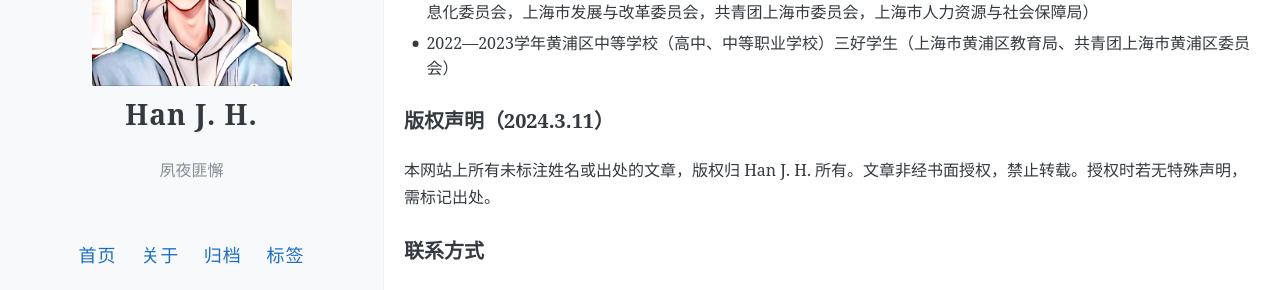
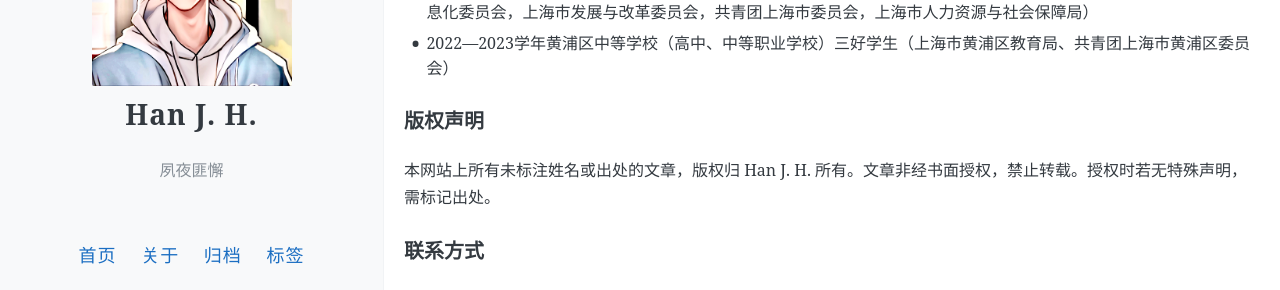
Before and after one commit to theguyhjh/theguyhjh.github.io, a Jekyll site: the page built from about.md, in a window 1280 px wide. Shown: the part 234-524 px from the top of the page. Built offline with Jekyll 4.4.1, drawn with Linux system fonts in a browser that asks for light colours; comment, search, counter and statistics services are not loaded.

Commit message:
2024/02/14/02:28

```diff
--- a/about.md
+++ b/about.md
@@ -10,7 +10,7 @@ permalink: /about/
 + 第八届中国国际「互联网+」大学生创新创业大赛上海赛区优胜奖（2022年9月，上海市教育委员会，上海市经济与信息化委员会，上海市发展与改革委员会，共青团上海市委员会，上海市人力资源与社会保障局）
 + 2022—2023学年黄浦区中等学校（高中、中等职业学校）三好学生（上海市黄浦区教育局、共青团上海市黄浦区委员会）
 
-### 版权声明（2024.3.11）
+### 版权声明
 本网站上所有未标注姓名或出处的文章，版权归 Han J. H. 所有。文章非经书面授权，禁止转载。授权时若无特殊声明，需标记出处。
 
 ### 联系方式
```
